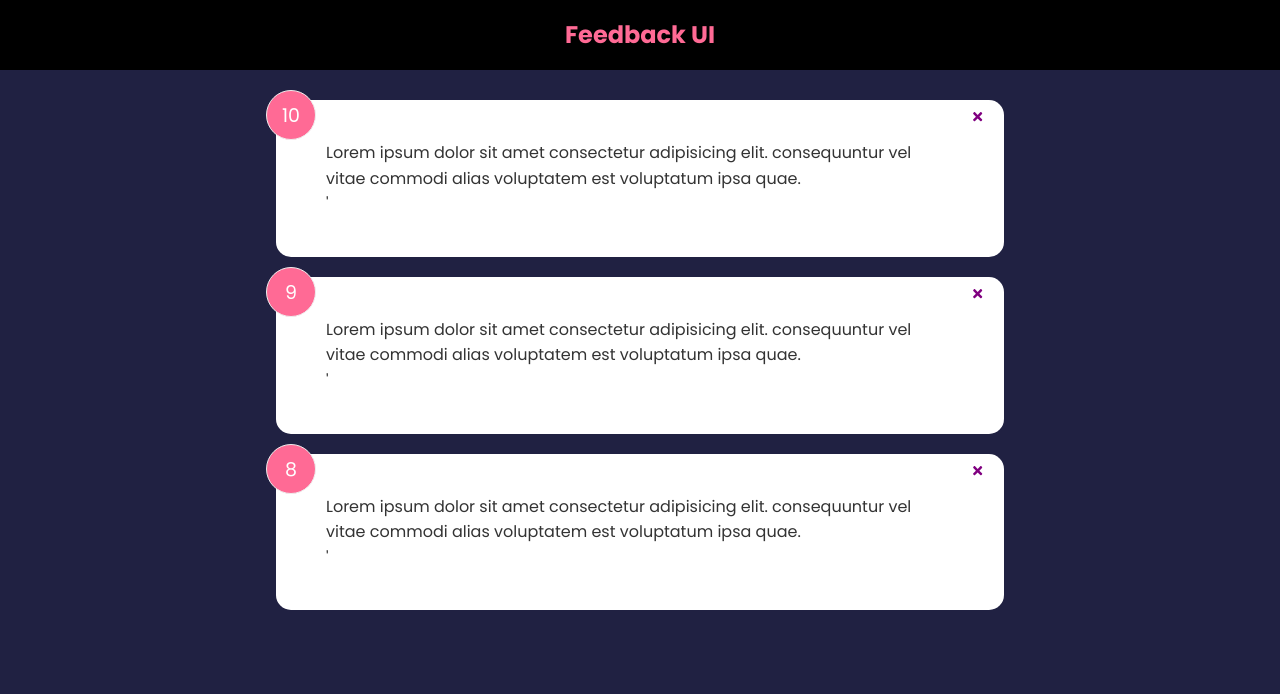
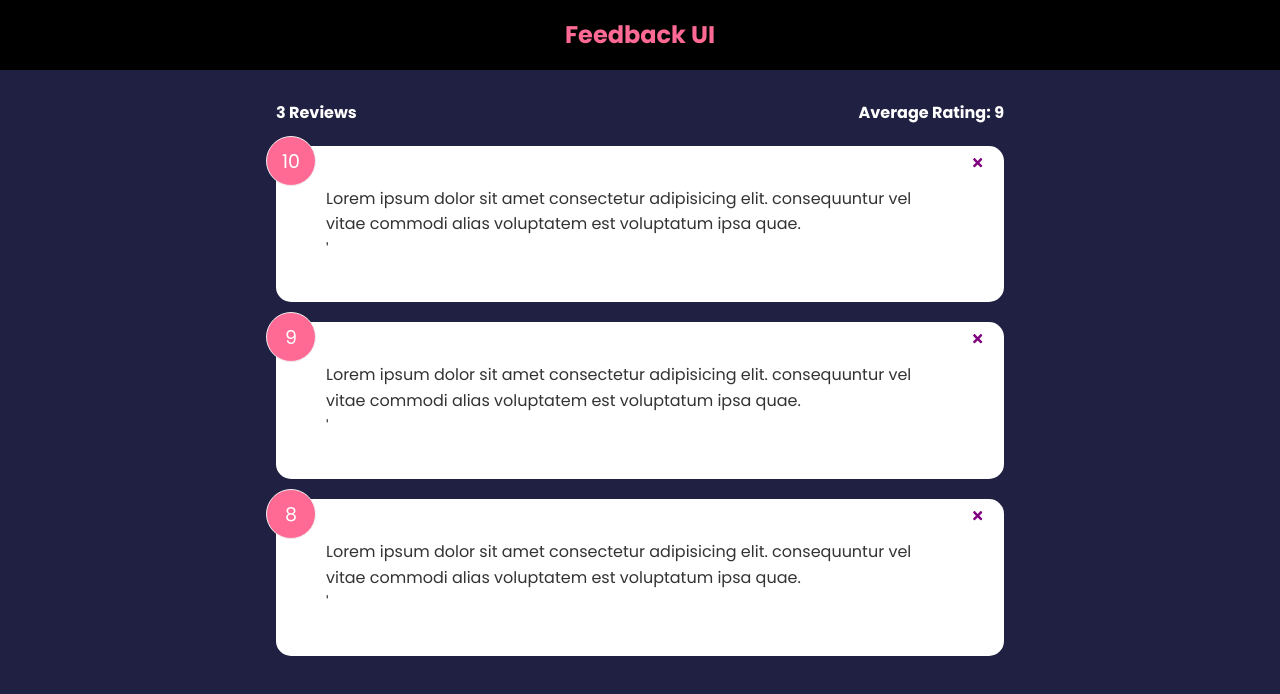
Before and after one commit to is3388/react-feedback-app, a React (Create React App) app: page / in a window 1280 px wide. Shown: the top 694 px of the page. Built offline with nearby package versions, Linux system fonts and the light colour scheme; the HTML template or start-up script is replaced by a standard one.

Commit message:
Added Stats component and edited the text when no feedback

```diff
--- a/src/App.js
+++ b/src/App.js
@@ -2,6 +2,7 @@
 import Header from './components/Header'
 import FeedbackList from './components/FeedbackList'
 import FeedbackData from './data/FeedbackData'
+import Stats from './components/Stats'
 
 const App = () =>
 {
@@ -18,6 +19,7 @@
         <>
         <Header bgColor='black' textColor='#ff6a95' />
         <div className='container'>
+            <Stats feedback={feedback} />
             <FeedbackList feedback={feedback} handleDelete={deleteFeedback} />
         </div>
         </>
--- a/src/components/FeedbackList.js
+++ b/src/components/FeedbackList.js
@@ -6,7 +6,7 @@
 
     if(!feedback || feedback.length === 0)
     {
-        return <p>No Feedback Yet</p>
+        return <p>No feedback yet</p>
     }
 
     return (
--- /dev/null
+++ b/src/components/Stats.js
@@ -0,0 +1,18 @@
+import PropTypes from 'prop-types'
+
+const Stats = ({feedback}) => {
+    let avg = Math.round(feedback.reduce((acc, cur) => {
+        return acc + cur.rating
+    }, 0) / feedback.length)
+
+    return (
+        <div className='feedback-stats'>
+            <h4>{feedback.length} Reviews</h4>
+            <h4>Average Rating: {isNaN(avg) ? 0 : avg}</h4>
+        </div>
+      )
+}
+
+Stats.propTypes = { feedback: PropTypes.array.isRequired}
+
+export default Stats
```
